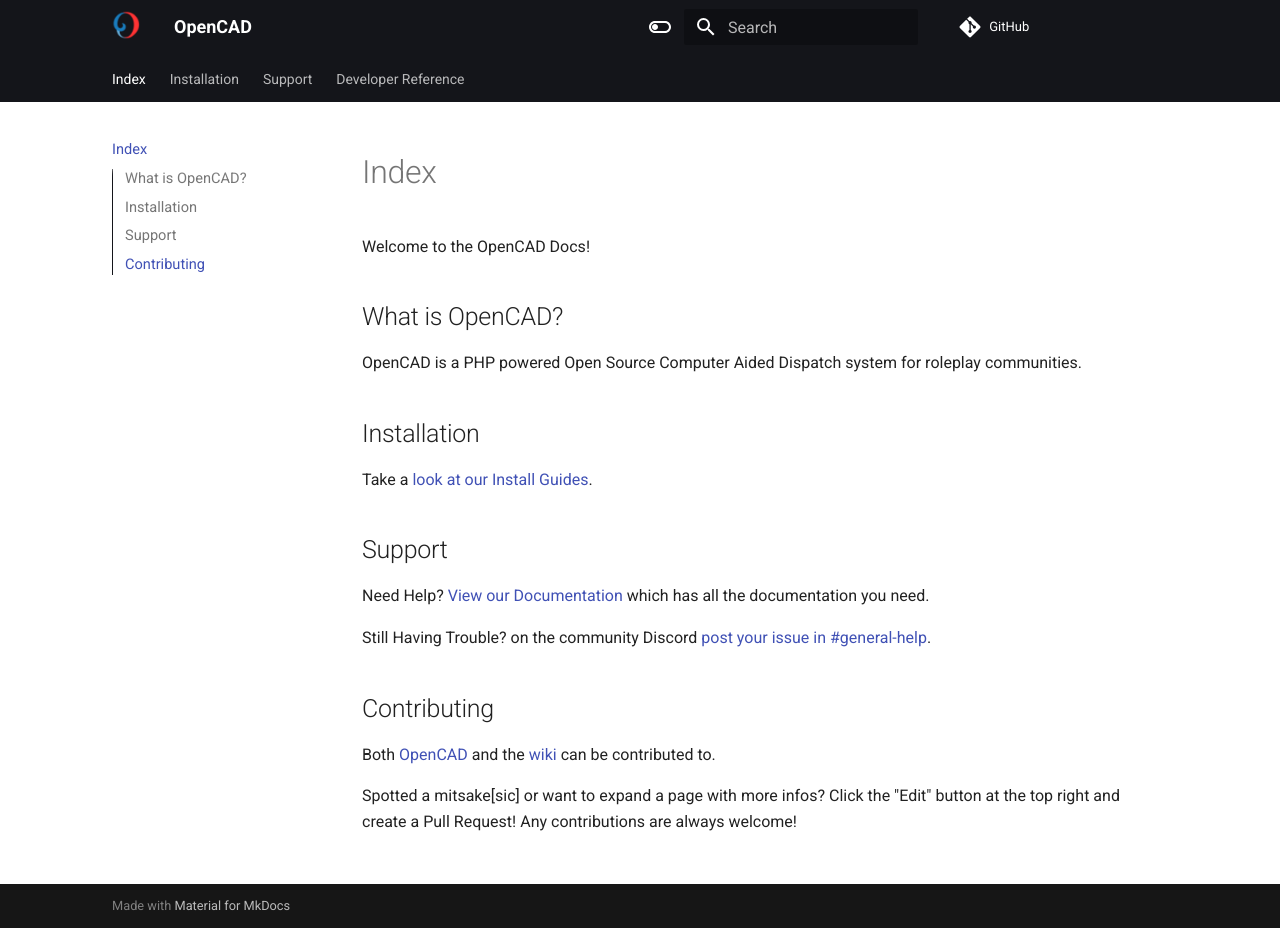
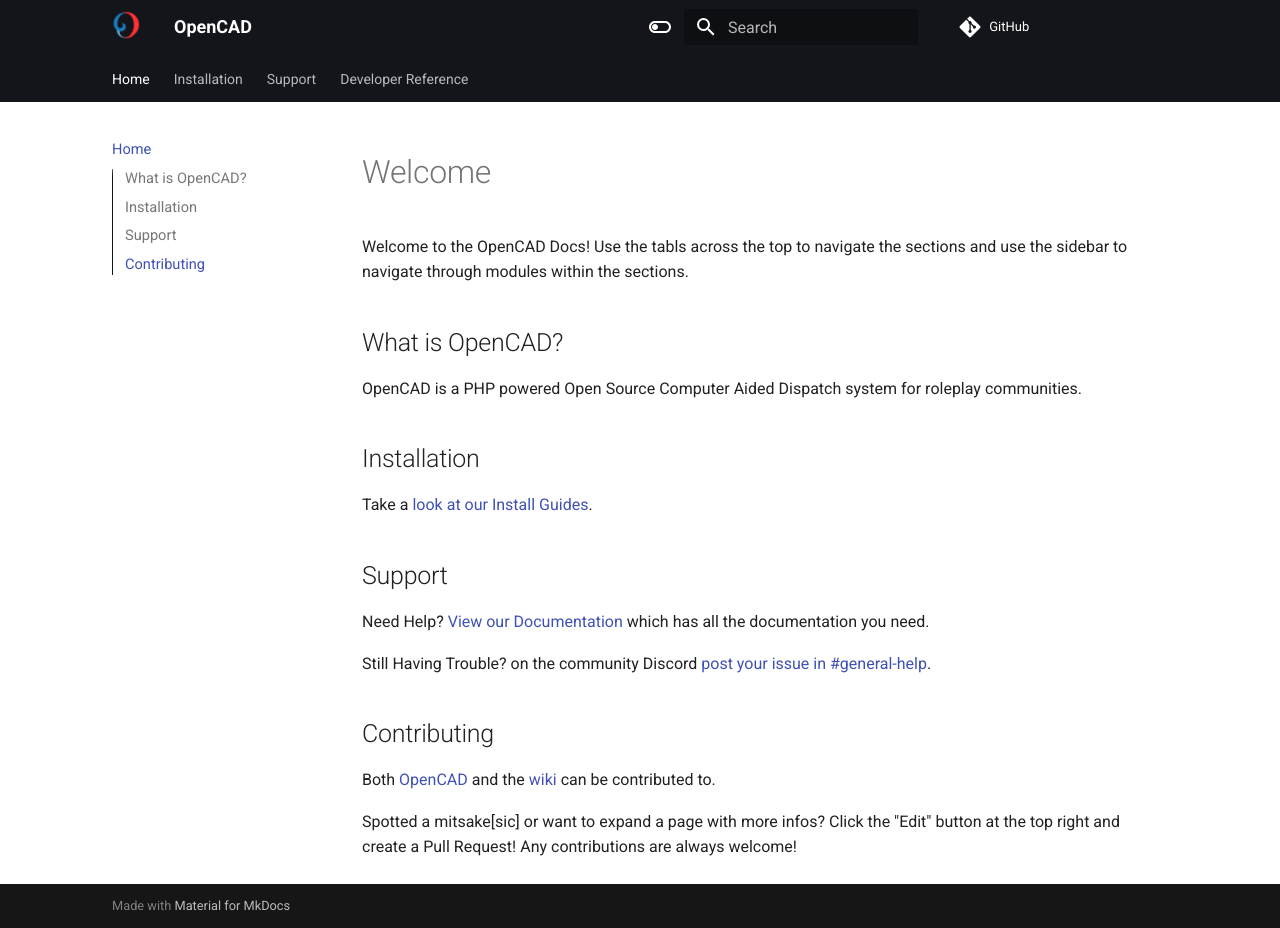
Before and after one commit to opencad-community/OpenCAD-docs, an MkDocs documentation site: the page built from docs/index.md, in a window 1280 px wide and 928 px high. Built offline with MkDocs 1.6.1 and Material for MkDocs 9.7.7, drawn with Linux system fonts in a browser that asks for light colours; comment, search, counter and statistics services are not loaded.

Commit message:
* Tweaked nav and index.

```diff
--- a/docs/index.md
+++ b/docs/index.md
@@ -1,6 +1,6 @@
-# Index
+# Welcome
 
-Welcome to the OpenCAD Docs!
+Welcome to the OpenCAD Docs! Use the tabls across the top to navigate the sections and use the sidebar to navigate through modules within the sections.
 
 ## What is OpenCAD?
 
--- a/mkdocs.yml
+++ b/mkdocs.yml
@@ -8,7 +8,6 @@
     - pymdownx.highlight:
         linenums: true
     - pymdownx.superfences
-
 
 plugins:
     - search
@@ -46,7 +45,7 @@
     - stylesheets/extra.css
 
 nav:
-    - "Index": 'index.md'
+    - "Home": 'index.md'
     - "Installation":
         - "Welcome": 'install/install-welcome.md'
         - 'install/cpanel-welcome.md'
--- a/requirements.txt
+++ b/requirements.txt
@@ -1,2 +1,3 @@
 mkdocs-material
 mkdocs-git-revision-date-plugin
+mkdocs-awesome-pages-plugin
```
